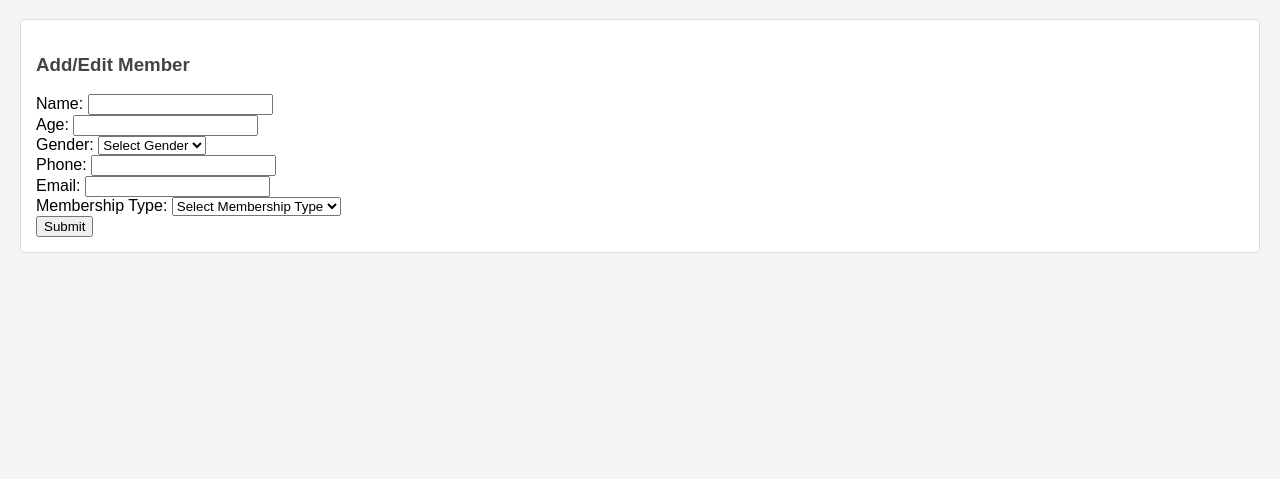
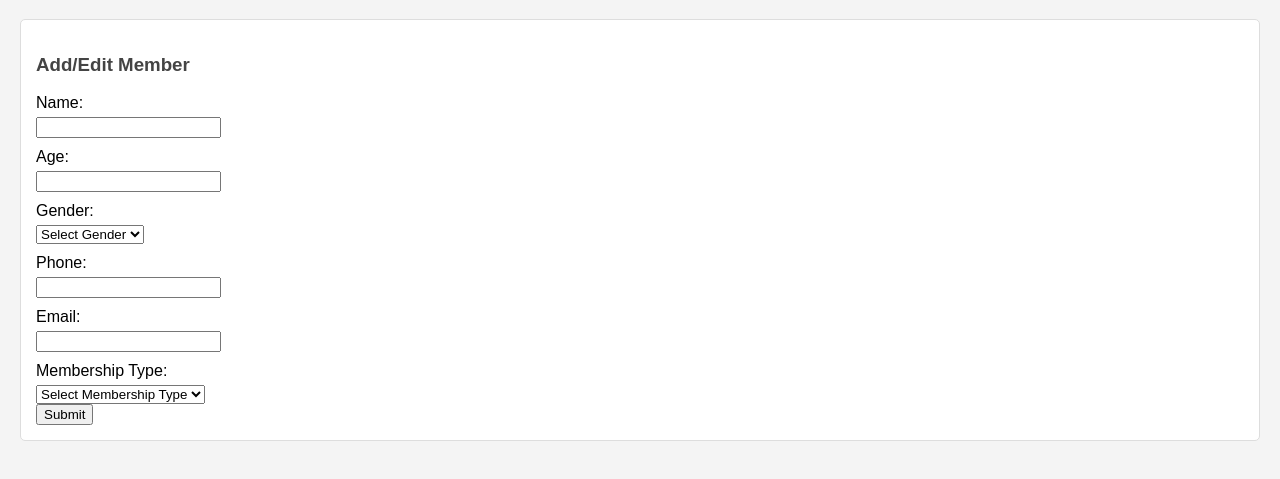
Before and after one commit to TCMHARI/hari, a plain HTML site: page index.html in a window 1280 px wide. Shown: the part 81-560 px from the top of the page. Drawn offline with Linux system fonts and the light colour scheme.

Commit message:
label css

```diff
--- a/styles.css
+++ b/styles.css
@@ -22,3 +22,8 @@ div {
     border-radius: 5px;
     background-color: #fff;
 }
+
+label {
+    display: block;
+    margin: 10px 0 5px;
+}
```
